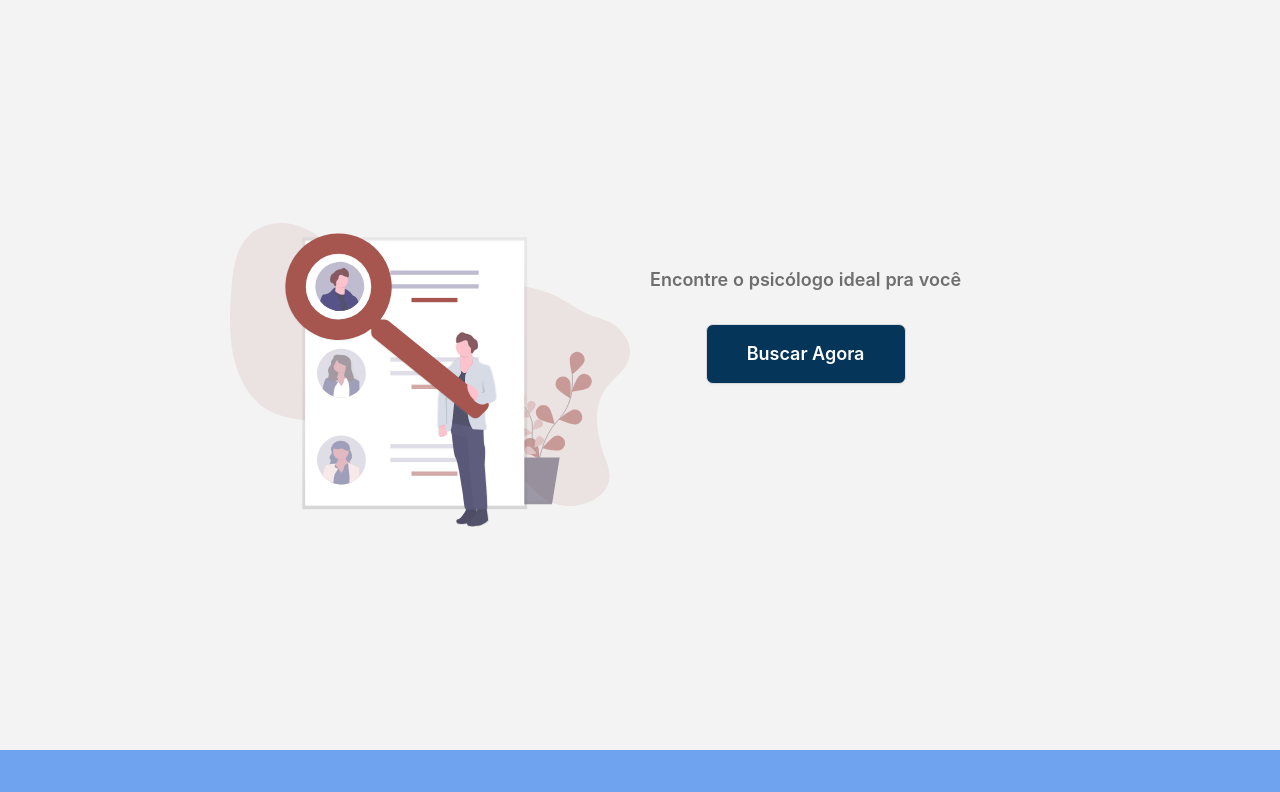
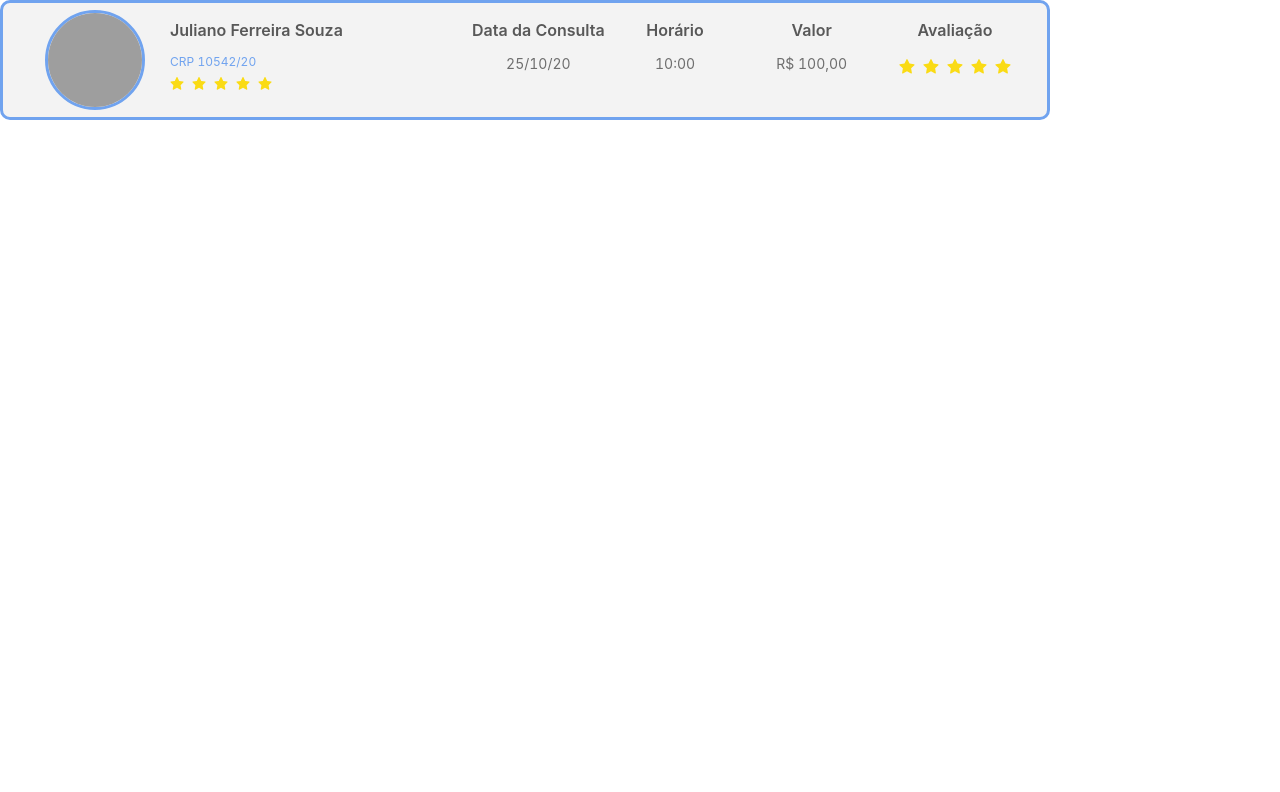
Before and after one commit to carolahn/psy-health, a React (Create React App) app: page / in a window 1280 px wide. Shown: the top 792 px of the page. Built offline with nearby package versions, Linux system fonts and the light colour scheme; grey boxes are pictures that could not be loaded.

Commit message:
refactor: card patient

```diff
--- a/src/App.js
+++ b/src/App.js
@@ -3,6 +3,7 @@ import React from "react";
 import "./App.css";
 import BannerOperation from "./components/banner-operation";
 import BannerSearch from "./components/banner-search";
+import CardPatientConsultation from "./components/card-patient-consultation";
 import Footer from "./components/footer";
 import Header from "./components/header";
 import Routes from "./routes";
@@ -10,8 +11,7 @@ import Routes from "./routes";
 const App = () => {
   return (
     <div>
-      <BannerSearch />
-      <BannerOperation />
+      <CardPatientConsultation />
     </div>
   );
 };
--- a/src/components/banner-operation/styled.js
+++ b/src/components/banner-operation/styled.js
@@ -43,7 +43,7 @@ export const TitleInfo = styled.h1`
 
 export const InfoContainerDiv = styled.div`
   width: 100vw;
-  height: 300px;
+  height: 280px;
   display: flex;
   justify-content: center;
   flex-wrap: wrap;
@@ -60,7 +60,7 @@ export const InfoDiv = styled.div`
 
   @media (max-width: 800px) {
     padding: 40px;
-    width: 350px;
+    width: 340px;
     height: 200px;
   }
 `;
--- /dev/null
+++ b/src/components/card-patient-consultation/index.jsx
@@ -0,0 +1,63 @@
+import { Rate } from "antd";
+import React from "react";
+
+import {
+  CardContainer,
+  ImgAndNameCardCotainer,
+  DateScheduleAndValueContainer,
+  AvaliationOrButton,
+  ImgDivCotainer,
+  NameDivCotainer,
+  PhotoPsychologist,
+  TitleForNameDateScheduleValueAndAvaliation,
+  DateScheduleAndValue,
+  CrpDiv,
+  TextStyle,
+} from "./styled";
+
+const CardPatientConsultation = () => {
+  return (
+    <CardContainer>
+      <ImgAndNameCardCotainer>
+        <ImgDivCotainer>
+          <PhotoPsychologist src="https://image.freepik.com/fotos-gratis/retrato-de-homem-branco-isolado_53876-40306.jpg" />
+        </ImgDivCotainer>
+        <NameDivCotainer>
+          <TitleForNameDateScheduleValueAndAvaliation>
+            Juliano Ferreira Souza
+          </TitleForNameDateScheduleValueAndAvaliation>
+          <CrpDiv>CRP 10542/20</CrpDiv>
+          <Rate allowHalf defaultValue={5} style={{ fontSize: "14px" }} />
+        </NameDivCotainer>
+      </ImgAndNameCardCotainer>
+      <DateScheduleAndValueContainer>
+        <DateScheduleAndValue>
+          <TitleForNameDateScheduleValueAndAvaliation>
+            {window.innerWidth < 710 ? "Data" : "Data da Consulta"}
+          </TitleForNameDateScheduleValueAndAvaliation>
+          <TextStyle>25/10/20</TextStyle>
+        </DateScheduleAndValue>
+        <DateScheduleAndValue>
+          <TitleForNameDateScheduleValueAndAvaliation>
+            Horário
+          </TitleForNameDateScheduleValueAndAvaliation>
+          <TextStyle>10:00</TextStyle>
+        </DateScheduleAndValue>
+        <DateScheduleAndValue>
+          <TitleForNameDateScheduleValueAndAvaliation>
+            Valor
+          </TitleForNameDateScheduleValueAndAvaliation>
+          <TextStyle>R$ 100,00</TextStyle>
+        </DateScheduleAndValue>
+      </DateScheduleAndValueContainer>
+      <AvaliationOrButton>
+        <TitleForNameDateScheduleValueAndAvaliation>
+          Avaliação
+        </TitleForNameDateScheduleValueAndAvaliation>
+        <Rate allowHalf defaultValue={5} style={{ fontSize: "16px" }} />
+      </AvaliationOrButton>
+    </CardContainer>
+  );
+};
+
+export default CardPatientConsultation;
--- /dev/null
+++ b/src/components/card-patient-consultation/styled.js
@@ -0,0 +1,136 @@
+import styled from "styled-components";
+
+export const CardContainer = styled.div`
+  background: #f3f3f3;
+  border-radius: 10px;
+  border: 3px solid #70a3ef;
+  height: 120px;
+  width: 1050px;
+  display: flex;
+  align-items: center;
+  justify-content: center;
+  flex-wrap: wrap;
+
+  @media (max-width: 1270px) {
+    width: 80vw;
+    height: 240px;
+  }
+
+  @media (max-width: 710px) {
+    width: 90vw;
+    height: 210px;
+  }
+`;
+
+export const ImgAndNameCardCotainer = styled.div`
+  display: flex;
+  width: 450px;
+  height: 114px;
+
+  @media (max-width: 710px) {
+    width: 300px;
+    height: 90px;
+  }
+`;
+
+export const ImgDivCotainer = styled.div`
+  display: flex;
+  justify-content: center;
+  align-items: center;
+  width: 150px;
+  height: 114px;
+
+  @media (max-width: 710px) {
+    width: 100px;
+    height: 80px;
+  }
+`;
+
+export const PhotoPsychologist = styled.img`
+  border-radius: 50%;
+  border: 3px solid #70a3ef;
+  width: 100px;
+  height: 100px;
+
+  @media (max-width: 710px) {
+    width: 70px;
+    height: 70px;
+  }
+`;
+
+export const NameDivCotainer = styled.div`
+  display: flex;
+  flex-direction: column;
+  padding-top: 15px;
+  width: 300px;
+  height: 114px;
+
+  @media (max-width: 710px) {
+    padding-top: 5px;
+    width: 200px;
+    height: 90px;
+  }
+`;
+
+export const CrpDiv = styled.div`
+  color: #70a3ef;
+  font-size: 12px;
+`;
+
+export const TitleForNameDateScheduleValueAndAvaliation = styled.div`
+  padding-bottom: 10px;
+  color: #585858;
+  font-weight: 600;
+  font-size: 16px;
+
+  @media (max-width: 710px) {
+    padding-bottom: 5px;
+    font-size: 14px;
+  }
+`;
+
+export const DateScheduleAndValueContainer = styled.div`
+  display: flex;
+  padding-top: 15px;
+  width: 410px;
+  height: 114px;
+
+  @media (max-width: 710px) {
+    padding-top: 0px;
+    width: 250px;
+    height: 50px;
+  }
+`;
+
+export const DateScheduleAndValue = styled.div`
+  text-align: center;
+  width: 140px;
+
+  @media (max-width: 710px) {
+    width: 110px;
+    height: 50px;
+  }
+`;
+
+export const TextStyle = styled.div`
+  text-align: center;
+  color: #6e6e6e;
+  font-size: 14px;
+
+  @media (max-width: 710px) {
+    font-size: 12px;
+  }
+`;
+
+export const AvaliationOrButton = styled.div`
+  text-align: center;
+  padding-top: 15px;
+  width: 150px;
+  height: 114px;
+
+  @media (max-width: 710px) {
+    padding: 0px;
+    width: 150px;
+    height: 50px;
+  }
+`;
```
